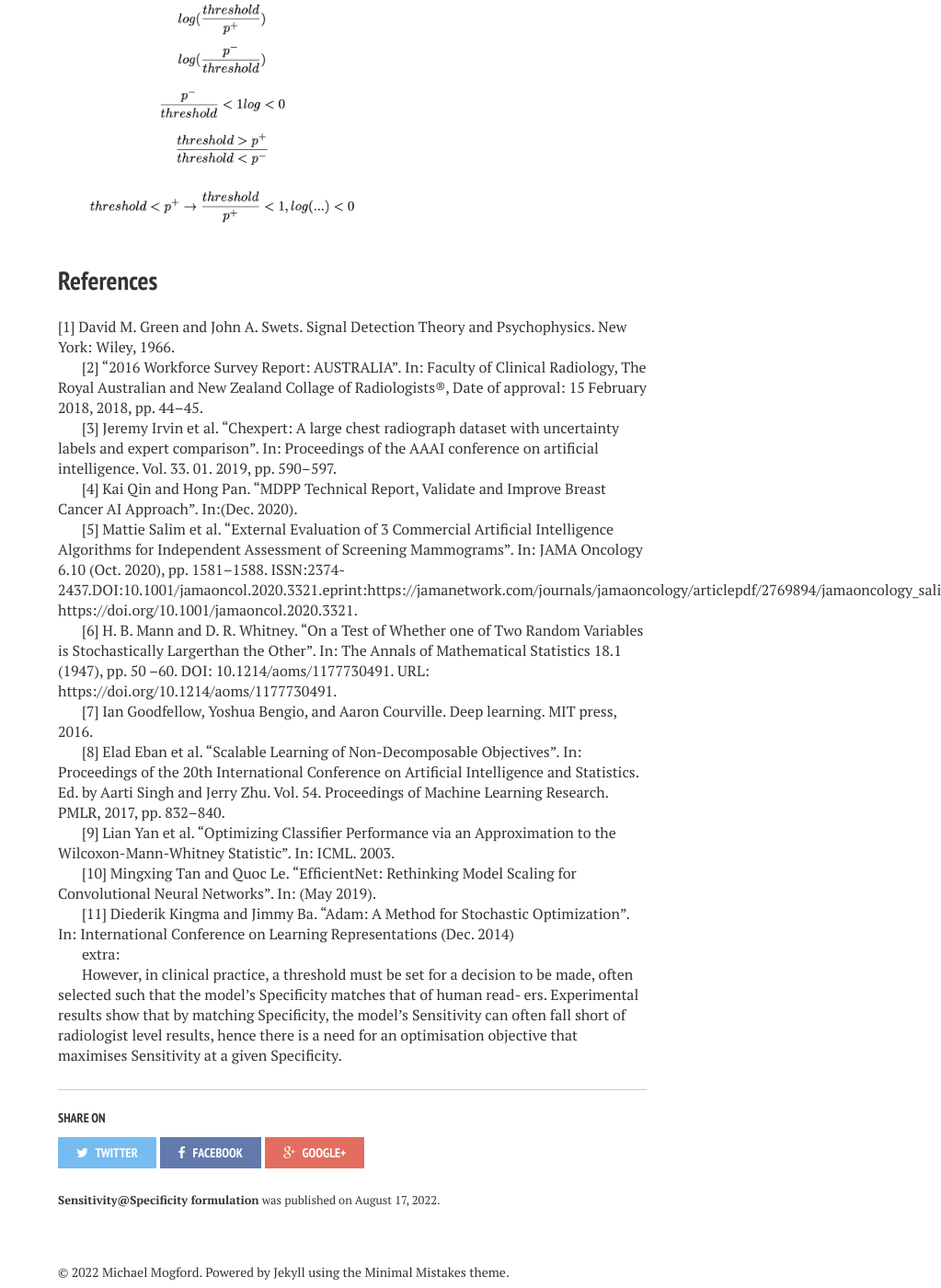
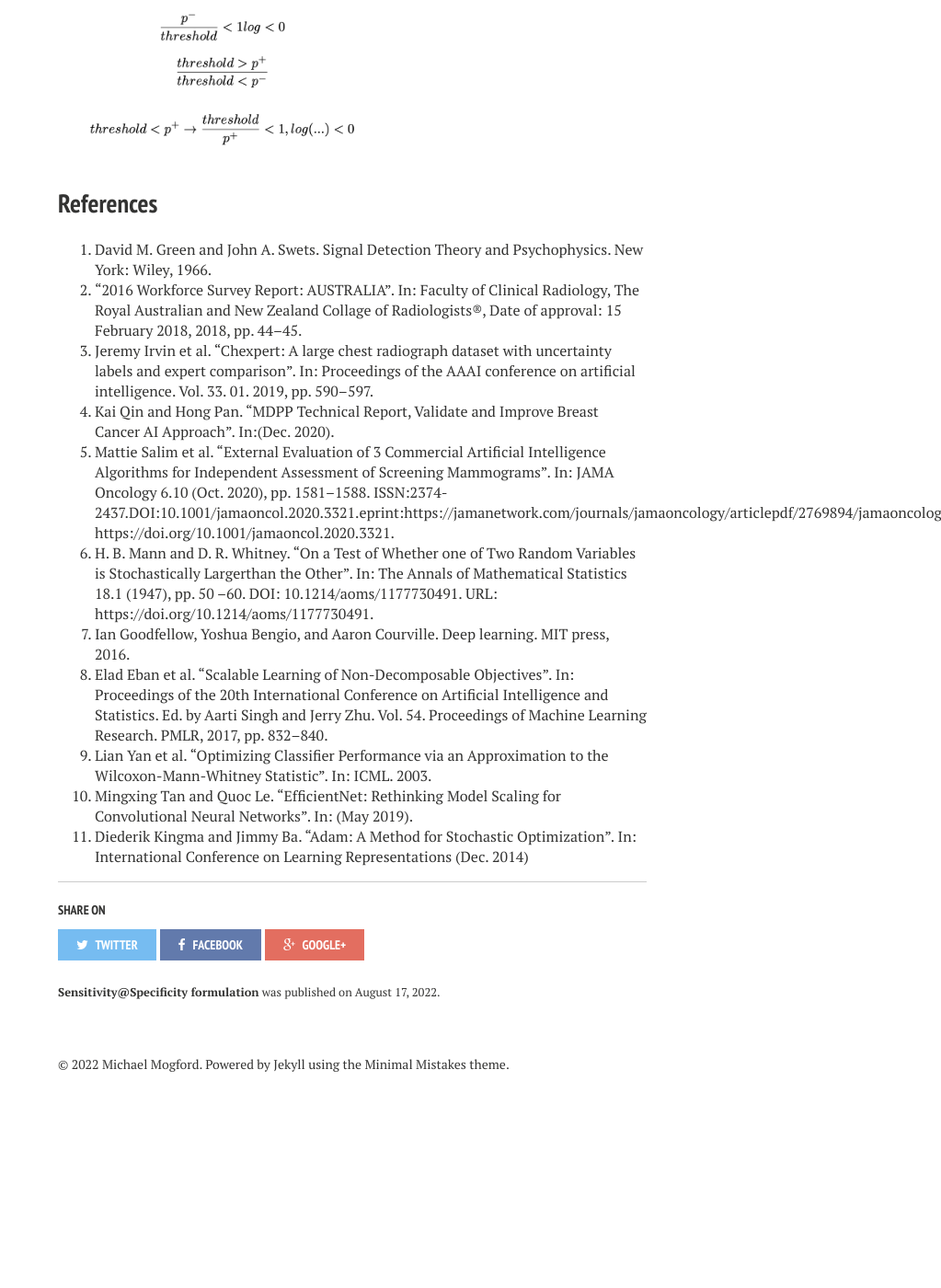
Before and after one commit to MLMogford/MLMogford.github.io, a Jekyll site: the page built from _posts/2022-08-17-maximising-sensitivity-at-fixed-specificity.md, in a window 1280 px wide and 1400 px high, scrolled down 7034 px. Shown: the whole window at 92% size, without its empty margins (257-1280 px from the left). Built offline with Jekyll 4.4.1, drawn with Linux system fonts in a browser that asks for light colours; nearby versions of some CDN libraries; after the commit the page ends 8249 px from its top, so only the background shows below that; some of the changed text lies outside the part shown.

Commit message:
Update 2022-08-17-maximising-sensitivity-at-fixed-specificity.md

```diff
--- a/_posts/2022-08-17-maximising-sensitivity-at-fixed-specificity.md
+++ b/_posts/2022-08-17-maximising-sensitivity-at-fixed-specificity.md
@@ -12,11 +12,11 @@ The Area Under the Receiver Operating Characteristic (AUROC) curve is used as a
 
 In a situation where there is a large class imbalance within the data, for example many negative outcomes in a cancer screening programme where radiographs are used to detect lesions that may indicate the presence of cancer, the AUROC is the metric preferred to accuracy because it better reflects the ability of a model to correctly predict positive (the true positive rate, TPR; or Sensitivity) and negative samples (the true negative rate, TNR; or Specificity) rather than overclassifying the majority calss. With respect to the cancer screening programme example, the AUROC is not sufficient, although a higher AUROC metric is desirable, there is a limit to the practicality of high metric scores. This limit is manifest in two ways:
 
-1. The model may overfit to the samples available for training, validation and testing; it is not possible to include all samples that exist currently and samoples yet to be collected in future screening sessions and train a model on these. If a model achieves very high AUROC (0.99 or 1), then this model may not generalise to newly collected samples. If it were possible to collect all past and future samples and add them to the model, the hardware constraints would lead to unfeasable training time
+1/ The model may overfit to the samples available for training, validation and testing; it is not possible to include all samples that exist currently and samoples yet to be collected in future screening sessions and train a model on these. If a model achieves very high AUROC (0.99 or 1), then this model may not generalise to newly collected samples. If it were possible to collect all past and future samples and add them to the model, the hardware constraints would lead to unfeasable training time
 
 &nbsp;nb. There may be the possibility to reduce the training sample size to samples that capture the entirity of the feature space during training and this could reduce the number of samples required, but online discarding of samples that do not provide gradient would be required, and this would not extend into the feature space potentially provided by new samples added. Medical imaging hardware is progressing at a rapid pace, rendering older images redundant and unable to assist in the prediction of newer image types, future images are out of distribution (OOD) for these presently available images.
 
-2. Clinicians do not work under the paradigm of AUROC performance, this metric is best modified to represent a threshold, set at a fixed Sensitivity or Specificity to measure performance. In the case of a cancer screening programme, the Specificity is the primary metric to consider because it affects the vast majority of people involved. At a programme level small percentage of false positive results affects a vast number of people; and at a personal level, each can lead to personal distress or, in extreme cases, reduce the legitimacy of the program.
+2/ Clinicians do not work under the paradigm of AUROC performance, this metric is best modified to represent a threshold, set at a fixed Sensitivity or Specificity to measure performance. In the case of a cancer screening programme, the Specificity is the primary metric to consider because it affects the vast majority of people involved. At a programme level small percentage of false positive results affects a vast number of people; and at a personal level, each can lead to personal distress or, in extreme cases, reduce the legitimacy of the program.
 
 &nbsp;Conversely, Sensitivity is the ability to detect the cancerous lesions within the population, the maximum number of cases should be diagnosed as early as possible to to allow the person the greatest chance of effective treatment and recovery. This compromise between Sensitivity and Specificity is intrinsic to all screening programmes.
 
@@ -206,32 +206,14 @@ Binary Cross Entropy to Log Ratio
 
 ## References
 
-[1] David M. Green and John A. Swets. Signal Detection Theory and Psychophysics. New York: Wiley, 1966.
-
-[2] “2016 Workforce Survey Report: AUSTRALIA”. In: Faculty of Clinical Radiology, The Royal Australian and New Zealand Collage of Radiologists®, Date of approval: 15 February 2018, 2018, pp. 44–45.
-
-[3] Jeremy Irvin et al. “Chexpert: A large chest radiograph dataset with uncertainty labels and expert comparison”. In: Proceedings of the AAAI conference on artificial intelligence. Vol. 33. 01. 2019, pp. 590–597.
-
-[4] Kai Qin and Hong Pan. “MDPP Technical Report, Validate and Improve Breast Cancer AI Approach”. In:(Dec. 2020).
-
-[5] Mattie Salim et al. “External Evaluation of 3 Commercial Artificial Intelligence Algorithms for Independent Assessment of Screening Mammograms”. In: JAMA Oncology 6.10 (Oct. 2020), pp. 1581–1588. ISSN:2374-2437.DOI:10.1001/jamaoncol.2020.3321.eprint:https://jamanetwork.com/journals/jamaoncology/articlepdf/2769894/jamaoncology\_salim\_2020\_oi\_200057\_1619718170.78837.pdf.URL: https://doi.org/10.1001/jamaoncol.2020.3321.
-
-[6] H. B. Mann and D. R. Whitney. “On a Test of Whether one of Two Random Variables is Stochastically Largerthan the Other”. In: The Annals of Mathematical Statistics 18.1 (1947), pp. 50 –60. DOI: 10.1214/aoms/1177730491. URL: https://doi.org/10.1214/aoms/1177730491.
-
-[7] Ian Goodfellow, Yoshua Bengio, and Aaron Courville. Deep learning. MIT press, 2016.
-
-[8] Elad Eban et al. “Scalable Learning of Non-Decomposable Objectives”. In: Proceedings of the 20th International Conference on Artificial Intelligence and Statistics. Ed. by Aarti Singh and Jerry Zhu. Vol. 54. Proceedings of Machine Learning Research. PMLR, 2017, pp. 832–840.
-
-[9] Lian Yan et al. “Optimizing Classifier Performance via an Approximation to the Wilcoxon-Mann-Whitney Statistic”. In: ICML. 2003.
-
-[10] Mingxing Tan and Quoc Le. “EfficientNet: Rethinking Model Scaling for Convolutional Neural Networks”. In: (May 2019).
-
-[11] Diederik Kingma and Jimmy Ba. “Adam: A Method for Stochastic Optimization”. In: International Conference on Learning Representations (Dec. 2014)
-
-
-
-
-
-extra:
-
-However, in clinical practice, a threshold must be set for a decision to be made, often selected such that the model’s Specificity matches that of human read- ers. Experimental results show that by matching Specificity, the model’s Sensitivity can often fall short of radiologist level results, hence there is a need for an optimisation objective that maximises Sensitivity at a given Specificity.
+1. David M. Green and John A. Swets. Signal Detection Theory and Psychophysics. New York: Wiley, 1966.
+2. “2016 Workforce Survey Report: AUSTRALIA”. In: Faculty of Clinical Radiology, The Royal Australian and New Zealand Collage of Radiologists®, Date of approval: 15 February 2018, 2018, pp. 44–45.
+3. Jeremy Irvin et al. “Chexpert: A large chest radiograph dataset with uncertainty labels and expert comparison”. In: Proceedings of the AAAI conference on artificial intelligence. Vol. 33. 01. 2019, pp. 590–597.
+4. Kai Qin and Hong Pan. “MDPP Technical Report, Validate and Improve Breast Cancer AI Approach”. In:(Dec. 2020).
+5. Mattie Salim et al. “External Evaluation of 3 Commercial Artificial Intelligence Algorithms for Independent Assessment of Screening Mammograms”. In: JAMA Oncology 6.10 (Oct. 2020), pp. 1581–1588. ISSN:2374-2437.DOI:10.1001/jamaoncol.2020.3321.eprint:https://jamanetwork.com/journals/jamaoncology/articlepdf/2769894/jamaoncology\_salim\_2020\_oi\_200057\_1619718170.78837.pdf.URL: https://doi.org/10.1001/jamaoncol.2020.3321.
+6. H. B. Mann and D. R. Whitney. “On a Test of Whether one of Two Random Variables is Stochastically Largerthan the Other”. In: The Annals of Mathematical Statistics 18.1 (1947), pp. 50 –60. DOI: 10.1214/aoms/1177730491. URL: https://doi.org/10.1214/aoms/1177730491.
+7. Ian Goodfellow, Yoshua Bengio, and Aaron Courville. Deep learning. MIT press, 2016.
+8. Elad Eban et al. “Scalable Learning of Non-Decomposable Objectives”. In: Proceedings of the 20th International Conference on Artificial Intelligence and Statistics. Ed. by Aarti Singh and Jerry Zhu. Vol. 54. Proceedings of Machine Learning Research. PMLR, 2017, pp. 832–840.
+9. Lian Yan et al. “Optimizing Classifier Performance via an Approximation to the Wilcoxon-Mann-Whitney Statistic”. In: ICML. 2003.
+10. Mingxing Tan and Quoc Le. “EfficientNet: Rethinking Model Scaling for Convolutional Neural Networks”. In: (May 2019).
+11. Diederik Kingma and Jimmy Ba. “Adam: A Method for Stochastic Optimization”. In: International Conference on Learning Representations (Dec. 2014)
```
